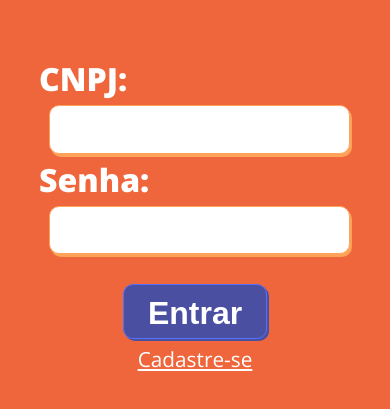
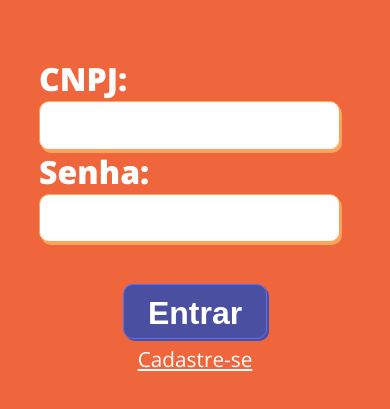
Before and after one commit to Achei-Aqui/willthala_fornecimentos, a website built with Vite: page front/index.html in a window 390 px wide. Shown: the part 175-584 px from the top of the page. Built offline with nearby package versions, Linux system fonts and the light colour scheme; a web font is replaced by a local one.

Commit message:
add containers to modify display flex and responsive

```diff
--- a/front/src/components/FormLogin/index.js
+++ b/front/src/components/FormLogin/index.js
@@ -1,6 +1,5 @@
 import '../../styles/tools/containers.css';
 import '../../styles/elements/inputs_forms.css';
-import '../../styles/desktop/login_style.css'
 import './style.css';
 
 const FormLogin = () => {
@@ -10,15 +9,21 @@ const FormLogin = () => {
 
 				<form action="POST" class="form-login">
 
-					<label for="cnpj-login">CNPJ:
-						<input id="cnpj-login" class="input -cnpj">
-					</label>
+					<div class="container-login-cnpj-password">
 
-					<br/>
+						<div class="container-login-cnpj">
+							<label for="cnpj-login">CNPJ:
+								<input id="cnpj-login" class="input -cnpj">
+							</label>
+						</div>
 
-					<label for="password-login">Senha:
-						<input id="password-login" class="input -password">
-					</label>
+						<div class="container-login-password">
+							<label for="password-login">Senha:
+								<input id="password-login" class="input -password">
+							</label>
+						</div>
+
+					</div>
 
 					<br/>
 
--- a/front/src/components/FormLogin/style.css
+++ b/front/src/components/FormLogin/style.css
@@ -20,6 +20,17 @@
 	width: 80vw;
 }
 
+.container-login-cnpj-password,
+.container-login-cnpj,
+.container-login-password {
+	display: flex;
+	flex-direction: column;
+}
+
+.container-login-cnpj-password {
+	max-width: min-content;
+}
+
 label {
 	color: var(--color-white);
 	font-family: 'Open Sans', sans-serif;
@@ -28,7 +39,8 @@ label {
 }
 
 .input {
-	max-width: 550px;
+	margin: 2% 0;
+	max-width: 700px;
 	text-align: left;
 	width: 70vw;
 }
```
